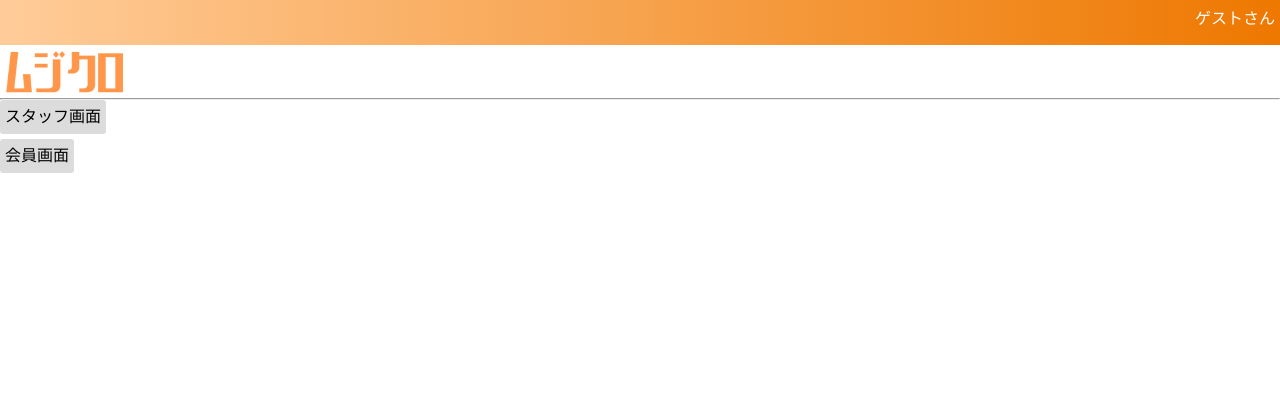
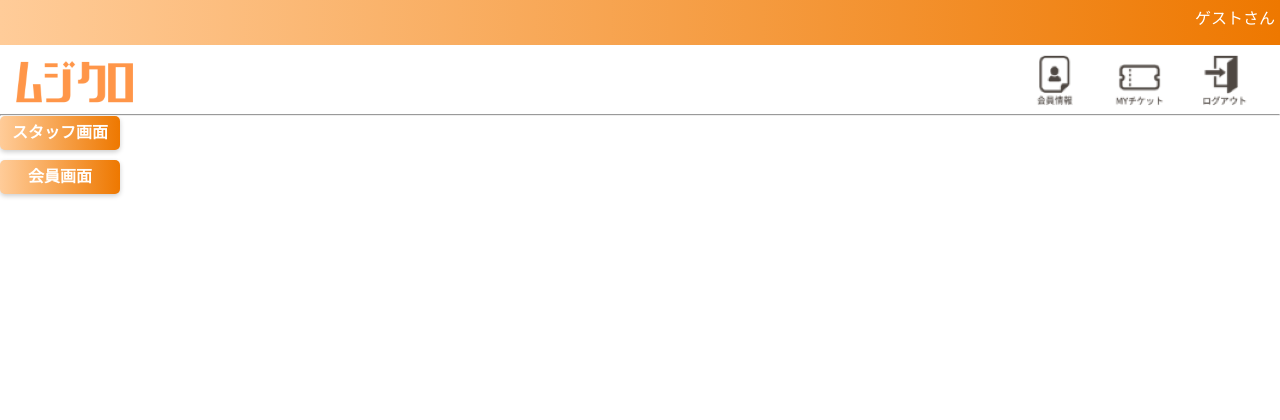
Before and after one commit to harukin110/HAGUKI_Ticket, a Flask app: page / in a window 1280 px wide. Shown: the top 420 px of the page. Run offline with Flask 3, Linux system fonts and the light colour scheme.

Commit message:
befor lunch

```diff
--- a/flask_app/static/css/common/base.css
+++ b/flask_app/static/css/common/base.css
@@ -48,7 +48,12 @@ header .site_title {
 }
 
 header .site_title .heads {
+	display: flex;
+	margin-left: 10px;
+}
 
+header .site_title .heads .imgs {
+	margin-right: 25px;
 }
 
 /* ログイン・ログアウトボタン表示領域 */
@@ -66,8 +71,11 @@ header .user_infomation {
 header img {
 	max-width: 100%;
 	margin: auto;
-
-
+}
+header img:hover {
+	box-shadow: 0 2px 5px rgba(0, 0, 0, .2);
+	max-width: 100%;
+	margin: auto;
 }
 
 /* --------------------------------------------------
--- a/flask_app/static/css/common/button.css
+++ b/flask_app/static/css/common/button.css
@@ -8,18 +8,24 @@
 ---------- */
 /* ty */
 input[type="button"] {
-	padding: 5px;
-	margin-bottom: 5px;
-	border: none;
-	border-radius: 3px;
-	background-color: #dcdcdc;
-	display: inline-block;
+	display: block;
+	text-decoration: none;
+	width: 120px;
+	font-weight: bold;
+	border: 0px solid #27acd9;
+	background-image: linear-gradient(to right, #FFCC99 0%, #ee7800 100%);
+	box-shadow: 0 2px 5px rgba(0, 0, 0, .2);
+	-webkit-box-shadow: 0 2px 5px rgba(0, 0, 0, .2);
+	color: #fff;
+	border-radius:5px;
+	transition: 0.4s;
 }
 
 /* マウスオーバー時（マウスポインタが乗ったとき） */
 input[type="button"]:hover {
 	color: white;
-	background-color: #4e454a;
+	background-image: linear-gradient(to right, #FFCC99 0%, #ee7800 100%);
+	opacity: 0.5;
 }
 
 input[type="submit"] {
--- a/flask_app/templates/layout_staff.html
+++ b/flask_app/templates/layout_staff.html
@@ -23,12 +23,12 @@
 			</div>
 			<div class="site_title">
 				<a class="heads" href="{{url_for('staff_staff_top')}}"><img src="/static/images/logo_small.png" alt="ムジクロチケット"></a>
-				<p class="heads">
-					{% if session.logged_in_staff %}
-					<input id="logout_button" type="button" value="ログアウト"
-						onClick="location.href=`{{url_for('logout_staff')}}`">
-					{% endif %}
-				</p>
+				<div class="heads">
+					<a class="imgs" href="{{url_for('staff_staff_top')}}"><img src="/static/images/user_info.png"></a>
+					<a class="imgs" href="{{url_for('staff_staff_top')}}"><img src="/static/images/ticket.png"></a>
+					<a class="imgs" href="{{url_for('logout_staff')}}"><img src="/static/images/logout.png"></a>
+
+				</div>
 			</div>
 
 			<div>
```
Also changed, not shown: flask_app/static/css/common/button_new.css (added, +19 -0 lines), flask_app/static/images/logout.png (added), flask_app/static/images/ticket.png (added), flask_app/static/images/user_info.png (added).
